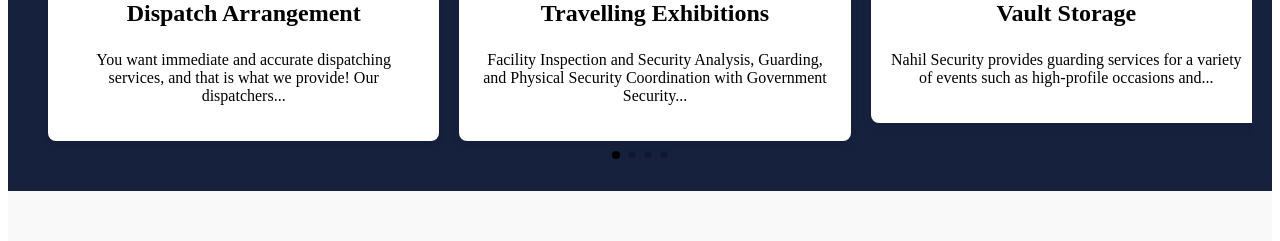
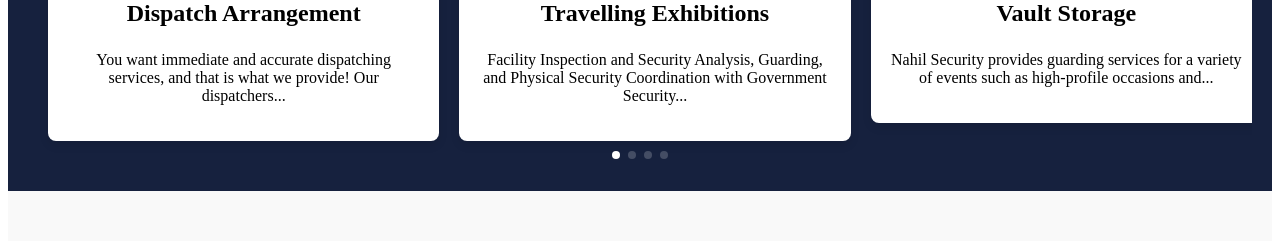
Before and after one commit to CodeWithRonaldo/nahil-security, a React (Vite) app: page / in a window 1280 px wide. Shown: the part 2641-2882 px from the top of the page. Built offline with nearby package versions, Linux system fonts and the light colour scheme.

Commit message:
Add styling to About page

```diff
--- a/src/components/MissionVision/MissionVision.module.css
+++ b/src/components/MissionVision/MissionVision.module.css
@@ -4,7 +4,7 @@
   align-items: center;
   gap: 40px;
   flex-wrap: wrap;
-  background: linear-gradient(to bottom, #545485 0%, #16213e 50%), transparent 50%;
+  background: linear-gradient(to right,  #1a1a2e , #16213e );
   padding: 20px 20px;
   margin-bottom: 20px;
   /* text-align: center; */
--- a/src/components/ServicesCarousel/ServicesCarousel.jsx
+++ b/src/components/ServicesCarousel/ServicesCarousel.jsx
@@ -49,7 +49,7 @@
     },
     {
       id: 5,
-      title: "Private Events Services",
+      title: "Private Event Services",
       description:
         "Nahil Security provides guarding services for a variety of events such as high-profile occasions and...",
       image: privateEventsImage,
@@ -58,14 +58,14 @@
       id: 6,
       title: "Safe Keeping",
       description:
-        "Nahil Security provides guarding services for a variety of events such as high-profile occasions and...",
+        "Secure storage and safekeeping services for your valuables.",
       image: safeKeepingImage,
     },
     {
       id: 7,
       title: "Closed Circuit",
       description:
-        "Nahil Security provides guarding services for a variety of events such as high-profile occasions and...",
+        "State-of-the-art CCTV monitoring and management systems.",
       image: cctvImage,
     },
   ];
--- a/src/components/ServicesCarousel/ServicesCarousel.module.css
+++ b/src/components/ServicesCarousel/ServicesCarousel.module.css
@@ -88,6 +88,6 @@
 }
 
 :global(.swiper-pagination-bullet) {
-  background: black !important;
+  background: white!important;
 
 }
--- a/src/pages/About/About.module.css
+++ b/src/pages/About/About.module.css
@@ -2,15 +2,16 @@
   max-width: 1200px;
 
   margin: 0 auto;
-    /* padding: 2rem; */
+
+  padding: 2rem;
 }
 
 .content {
   display: flex;
   align-items: center;
 
+
   gap: 2rem;
-
 }
 
 .textContent {
@@ -53,9 +54,8 @@
   position: relative;
   border-radius: 10px;
   overflow: hidden;
-    box-shadow: 0 4px 6px rgba(0,0,0,0.1);
+  box-shadow: 0 4px 6px rgba(0, 0, 0, 0.1);
 }
-
 
 .heroImage {
   width: 80%;
@@ -73,24 +73,24 @@
 }
 
 .statItem {
-  background: rgba(255,255,255,0.9);
+  background: rgba(255, 255, 255, 0.9);
   border-radius: 10px;
   padding: 10px;
   display: flex;
   flex-direction: column;
   align-items: center;
-  box-shadow: 0 2px 4px rgba(0,0,0,0.1);
+  box-shadow: 0 2px 4px rgba(0, 0, 0, 0.1);
 }
 
 .statValue {
   font-weight: bold;
-  color: #8B0000;
+  color: #8b0000;
 }
 
 .statChart {
   width: 100px;
   height: 30px;
-  background: linear-gradient(to right, #8B0000, #FF4500);
+  background: linear-gradient(to right, #8b0000, #ff4500);
   margin-top: 10px;
   border-radius: 5px;
 }
@@ -134,7 +134,9 @@
 
 /* Responsive adjustments */
 @media (max-width: 768px) {
-    .statImage1, .statImage2, .statImage3 {
+  .statImage1,
+  .statImage2,
+  .statImage3 {
     max-width: 150px;
   }
 }
```
Lines whose indentation alone changed are shown as unchanged.
